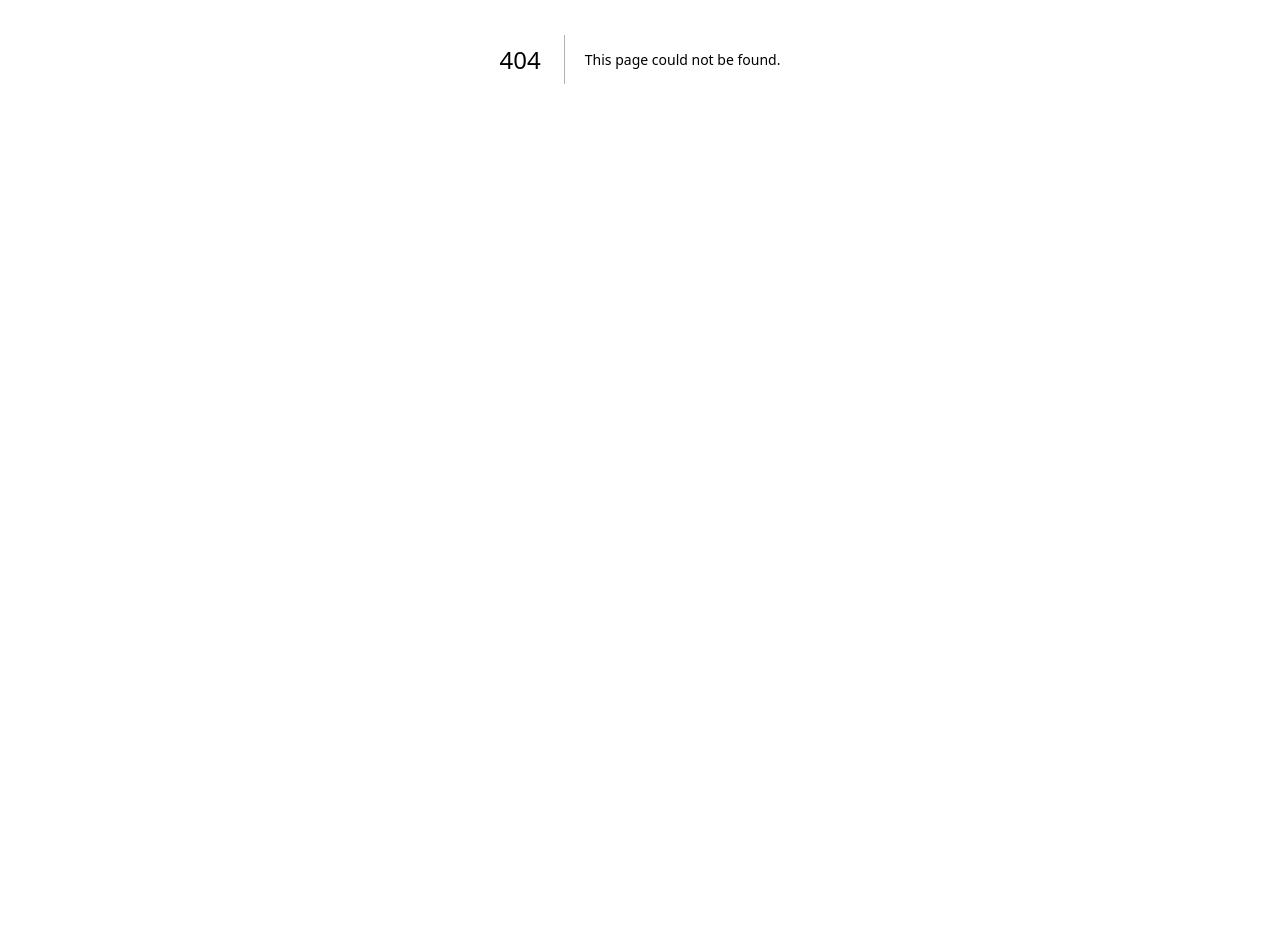
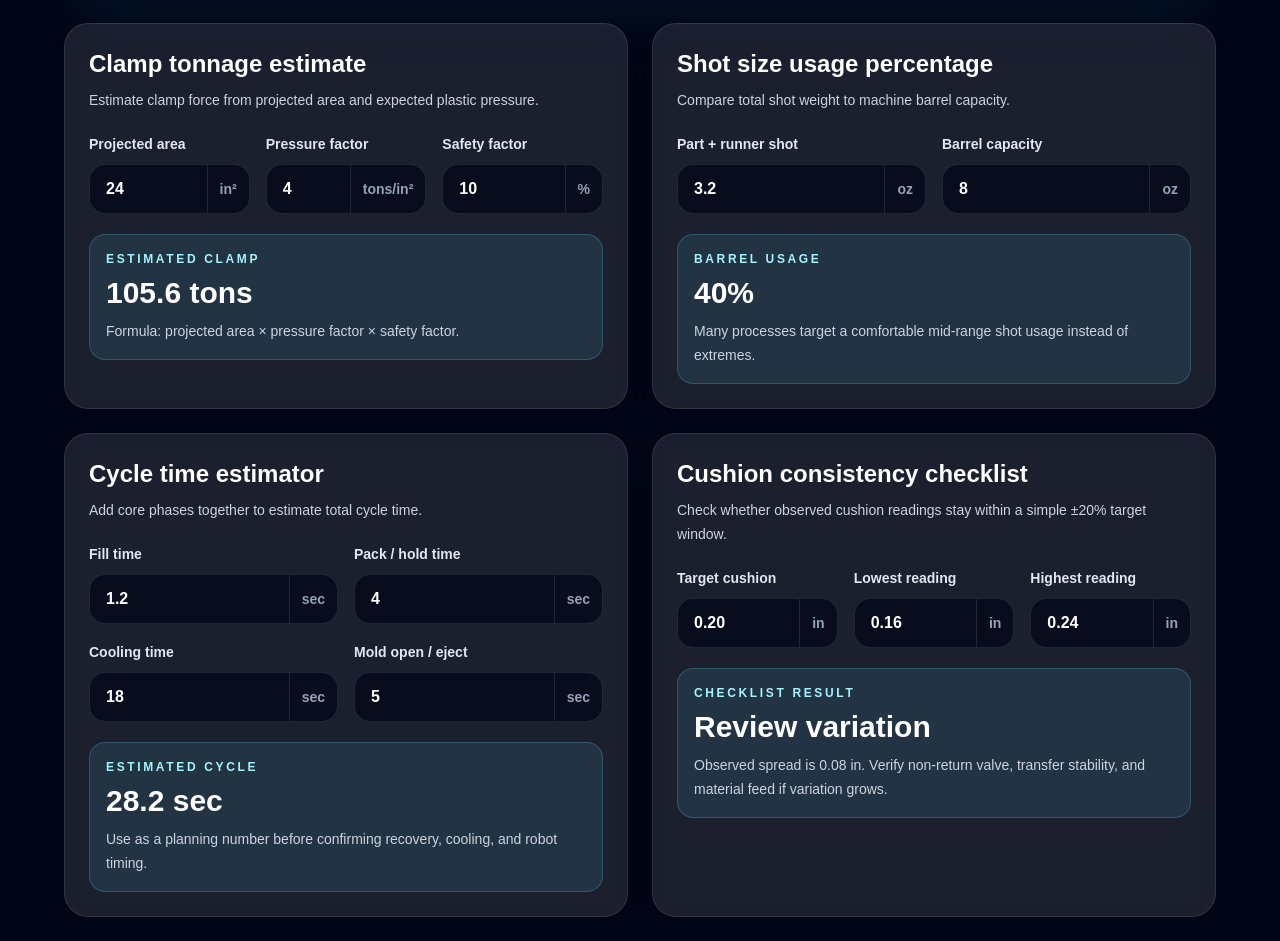
Before and after one commit to scottgraham2882-collab/molding-mentor-ai, a Next.js app: page /calculators in a window 1280 px wide. Before the commit this address had no page. Shown: the part 341-1282 px from the top of the page. Before the commit the page ends 800 px from the top, so only its background shows below. Built offline with nearby package versions, Linux system fonts and the light colour scheme.

Commit message:
Add process calculator page

```diff
--- /dev/null
+++ b/app/calculators/page.tsx
@@ -0,0 +1,206 @@
+"use client";
+
+import Link from "next/link";
+import { useMemo, useState } from "react";
+
+type NumberFieldProps = {
+  id: string;
+  label: string;
+  value: string;
+  suffix?: string;
+  min?: string;
+  step?: string;
+  onChange: (value: string) => void;
+};
+
+function parseInput(value: string) {
+  const parsed = Number(value);
+  return Number.isFinite(parsed) ? parsed : 0;
+}
+
+function formatNumber(value: number, digits = 1) {
+  if (!Number.isFinite(value)) {
+    return "--";
+  }
+
+  return value.toLocaleString("en-US", {
+    maximumFractionDigits: digits,
+    minimumFractionDigits: value % 1 === 0 ? 0 : digits,
+  });
+}
+
+function NumberField({
+  id,
+  label,
+  value,
+  suffix,
+  min = "0",
+  step = "0.1",
+  onChange,
+}: NumberFieldProps) {
+  return (
+    <label htmlFor={id} className="block">
+      <span className="text-sm font-semibold text-slate-200">{label}</span>
+      <div className="mt-2 flex overflow-hidden rounded-2xl border border-white/10 bg-slate-950/70 focus-within:border-cyan-300/60 focus-within:ring-4 focus-within:ring-cyan-300/10">
+        <input
+          id={id}
+          type="number"
+          inputMode="decimal"
+          min={min}
+          step={step}
+          value={value}
+          onChange={(event) => onChange(event.target.value)}
+          className="min-w-0 flex-1 bg-transparent px-4 py-3 text-base font-semibold text-white outline-none placeholder:text-slate-500"
+        />
+        {suffix ? (
+          <span className="flex items-center border-l border-white/10 px-3 text-sm font-semibold text-slate-400">
+            {suffix}
+          </span>
+        ) : null}
+      </div>
+    </label>
+  );
+}
+
+function ResultCard({ label, value, note }: { label: string; value: string; note: string }) {
+  return (
+    <div className="rounded-2xl border border-cyan-300/20 bg-cyan-300/10 p-4">
+      <p className="text-xs font-bold uppercase tracking-[0.22em] text-cyan-200">{label}</p>
+      <p className="mt-2 text-3xl font-black text-white">{value}</p>
+      <p className="mt-2 text-sm leading-6 text-slate-300">{note}</p>
+    </div>
+  );
+}
+
+export default function CalculatorsPage() {
+  const [projectedArea, setProjectedArea] = useState("24");
+  const [cavityPressure, setCavityPressure] = useState("4");
+  const [safetyFactor, setSafetyFactor] = useState("10");
+
+  const [shotWeight, setShotWeight] = useState("3.2");
+  const [barrelCapacity, setBarrelCapacity] = useState("8");
+
+  const [fillTime, setFillTime] = useState("1.2");
+  const [packTime, setPackTime] = useState("4");
+  const [coolingTime, setCoolingTime] = useState("18");
+  const [moldOpenTime, setMoldOpenTime] = useState("5");
+
+  const [targetCushion, setTargetCushion] = useState("0.20");
+  const [lowCushion, setLowCushion] = useState("0.16");
+  const [highCushion, setHighCushion] = useState("0.24");
+
+  const clampTonnage = useMemo(() => {
+    const baseTons = parseInput(projectedArea) * parseInput(cavityPressure);
+    return baseTons * (1 + parseInput(safetyFactor) / 100);
+  }, [projectedArea, cavityPressure, safetyFactor]);
+
+  const shotUsage = useMemo(() => {
+    const capacity = parseInput(barrelCapacity);
+    return capacity > 0 ? (parseInput(shotWeight) / capacity) * 100 : 0;
+  }, [shotWeight, barrelCapacity]);
+
+  const cycleTime = useMemo(
+    () =>
+      parseInput(fillTime) +
+      parseInput(packTime) +
+      parseInput(coolingTime) +
+      parseInput(moldOpenTime),
+    [fillTime, packTime, coolingTime, moldOpenTime],
+  );
+
+  const cushionSpread = useMemo(
+    () => Math.max(0, parseInput(highCushion) - parseInput(lowCushion)),
+    [highCushion, lowCushion],
+  );
+  const cushionWindow = parseInput(targetCushion) * 0.2;
+  const cushionStatus = cushionSpread <= cushionWindow ? "Stable" : "Review variation";
+
+  return (
+    <main className="min-h-screen bg-slate-950 px-4 py-6 text-slate-100 sm:px-6 lg:px-8">
+      <div className="mx-auto w-full max-w-6xl">
+        <header className="relative overflow-hidden rounded-3xl border border-white/10 bg-white/10 p-5 shadow-2xl shadow-cyan-950/30 backdrop-blur sm:p-8 lg:p-10">
+          <div className="absolute inset-0 bg-[radial-gradient(circle_at_top_right,rgba(251,191,36,0.22),transparent_36%),radial-gradient(circle_at_bottom_left,rgba(34,211,238,0.18),transparent_34%)]" />
+          <div className="relative">
+            <Link
+              href="/"
+              className="inline-flex items-center rounded-full border border-cyan-300/30 px-4 py-2 text-sm font-semibold text-cyan-200 transition hover:border-cyan-200 hover:bg-cyan-300/10"
+            >
+              ← Back to coach
+            </Link>
+            <p className="mt-8 text-sm font-semibold uppercase tracking-[0.3em] text-amber-300">
+              Process Calculator
+            </p>
+            <h1 className="mt-3 text-4xl font-bold tracking-tight text-white sm:text-5xl lg:text-6xl">
+              Quick molding process estimates
+            </h1>
+            <p className="mt-4 max-w-3xl text-base leading-7 text-slate-300 sm:text-lg">
+              Use these simple calculators for first-pass setup conversations, then confirm with actual machine data, material behavior, and part quality.
+            </p>
+          </div>
+        </header>
+
+        <section className="mt-6 grid gap-4 lg:grid-cols-2 lg:gap-6">
+          <article className="rounded-3xl border border-white/10 bg-white/10 p-5 shadow-xl shadow-slate-950/20 backdrop-blur sm:p-6">
+            <h2 className="text-2xl font-bold text-white">Clamp tonnage estimate</h2>
+            <p className="mt-2 text-sm leading-6 text-slate-300">
+              Estimate clamp force from projected area and expected plastic pressure.
+            </p>
+            <div className="mt-5 grid gap-4 sm:grid-cols-3">
+              <NumberField id="projected-area" label="Projected area" value={projectedArea} suffix="in²" onChange={setProjectedArea} />
+              <NumberField id="cavity-pressure" label="Pressure factor" value={cavityPressure} suffix="tons/in²" onChange={setCavityPressure} />
+              <NumberField id="safety-factor" label="Safety factor" value={safetyFactor} suffix="%" onChange={setSafetyFactor} />
+            </div>
+            <div className="mt-5">
+              <ResultCard label="Estimated clamp" value={`${formatNumber(clampTonnage)} tons`} note="Formula: projected area × pressure factor × safety factor." />
+            </div>
+          </article>
+
+          <article className="rounded-3xl border border-white/10 bg-white/10 p-5 shadow-xl shadow-slate-950/20 backdrop-blur sm:p-6">
+            <h2 className="text-2xl font-bold text-white">Shot size usage percentage</h2>
+            <p className="mt-2 text-sm leading-6 text-slate-300">
+              Compare total shot weight to machine barrel capacity.
+            </p>
+            <div className="mt-5 grid gap-4 sm:grid-cols-2">
+              <NumberField id="shot-weight" label="Part + runner shot" value={shotWeight} suffix="oz" onChange={setShotWeight} />
+              <NumberField id="barrel-capacity" label="Barrel capacity" value={barrelCapacity} suffix="oz" onChange={setBarrelCapacity} />
+            </div>
+            <div className="mt-5">
+              <ResultCard label="Barrel usage" value={`${formatNumber(shotUsage)}%`} note="Many processes target a comfortable mid-range shot usage instead of extremes." />
+            </div>
+          </article>
+
+          <article className="rounded-3xl border border-white/10 bg-white/10 p-5 shadow-xl shadow-slate-950/20 backdrop-blur sm:p-6">
+            <h2 className="text-2xl font-bold text-white">Cycle time estimator</h2>
+            <p className="mt-2 text-sm leading-6 text-slate-300">
+              Add core phases together to estimate total cycle time.
+            </p>
+            <div className="mt-5 grid gap-4 sm:grid-cols-2">
+              <NumberField id="fill-time" label="Fill time" value={fillTime} suffix="sec" onChange={setFillTime} />
+              <NumberField id="pack-time" label="Pack / hold time" value={packTime} suffix="sec" onChange={setPackTime} />
+              <NumberField id="cooling-time" label="Cooling time" value={coolingTime} suffix="sec" onChange={setCoolingTime} />
+              <NumberField id="mold-open-time" label="Mold open / eject" value={moldOpenTime} suffix="sec" onChange={setMoldOpenTime} />
+            </div>
+            <div className="mt-5">
+              <ResultCard label="Estimated cycle" value={`${formatNumber(cycleTime)} sec`} note="Use as a planning number before confirming recovery, cooling, and robot timing." />
+            </div>
+          </article>
+
+          <article className="rounded-3xl border border-white/10 bg-white/10 p-5 shadow-xl shadow-slate-950/20 backdrop-blur sm:p-6">
+            <h2 className="text-2xl font-bold text-white">Cushion consistency checklist</h2>
+            <p className="mt-2 text-sm leading-6 text-slate-300">
+              Check whether observed cushion readings stay within a simple ±20% target window.
+            </p>
+            <div className="mt-5 grid gap-4 sm:grid-cols-3">
+              <NumberField id="target-cushion" label="Target cushion" value={targetCushion} suffix="in" step="0.01" onChange={setTargetCushion} />
+              <NumberField id="low-cushion" label="Lowest reading" value={lowCushion} suffix="in" step="0.01" onChange={setLowCushion} />
+              <NumberField id="high-cushion" label="Highest reading" value={highCushion} suffix="in" step="0.01" onChange={setHighCushion} />
+            </div>
+            <div className="mt-5">
+              <ResultCard label="Checklist result" value={cushionStatus} note={`Observed spread is ${formatNumber(cushionSpread, 2)} in. Verify non-return valve, transfer stability, and material feed if variation grows.`} />
+            </div>
+          </article>
+        </section>
+      </div>
+    </main>
+  );
+}
--- a/app/page.tsx
+++ b/app/page.tsx
@@ -33,8 +33,8 @@ const dashboardCards: DashboardCard[] = [
   {
     title: "Process Calculator",
     description:
-      "Estimate molding fundamentals like residence time, shot utilization, clamp tonnage, and cooling considerations.",
-    status: "Coming Soon",
+      "Estimate clamp tonnage, shot utilization, cycle time, and cushion consistency with quick shop-floor calculators.",
+    href: "/calculators",
     accent: "from-amber-300 to-orange-400",
   },
 ];
```
